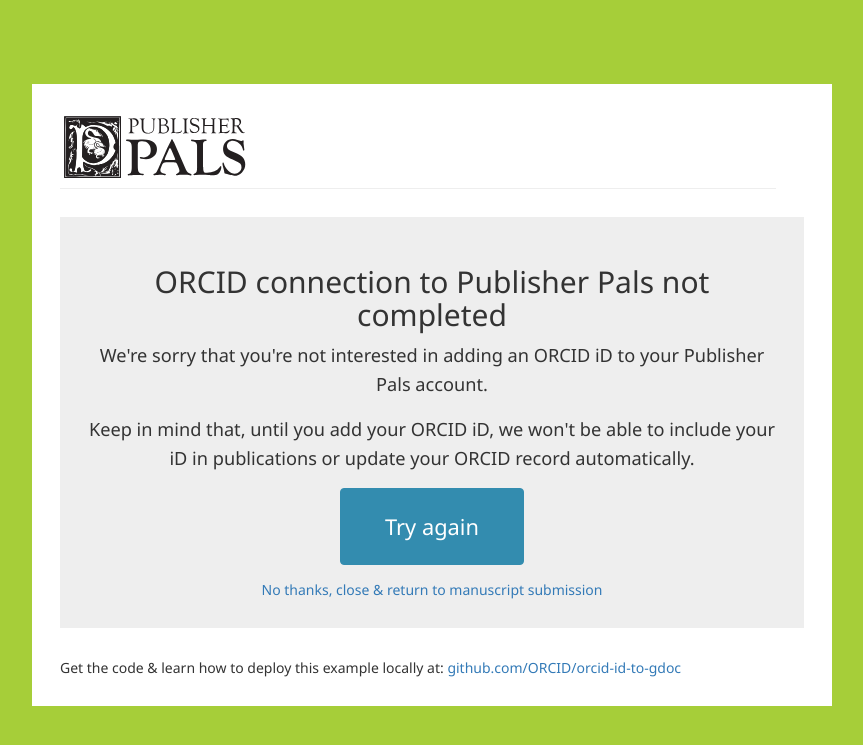
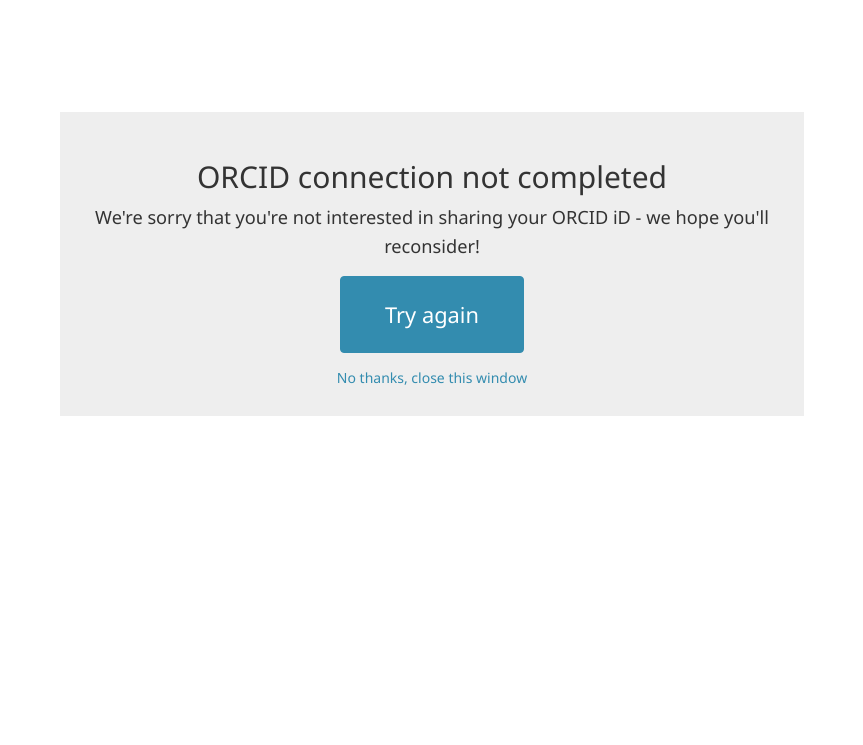
Before and after one commit to ORCID/share-my-id, a Node project: template views/pages/access_denied.ejs in a window 1280 px wide. Shown: the top 745 px of the page, without its empty margins (208-1071 px from the left). Run offline with Node 20 templates, Linux system fonts and the light colour scheme; the template is opened without the code that fills it, so the values that code supplies are empty; some libraries are stand-ins or nearby versions.

Commit message:
update success and error page text and styles

```diff
--- a/public/css/style.css
+++ b/public/css/style.css
@@ -3,8 +3,19 @@
   font-family: 'Noto Sans', sans-serif;
 }
 
+body.redirect{
+  background: #fff;
+}
+
 a {
   cursor: pointer;
+  text-decoration: none;
+  color: #338caf;
+}
+
+a:hover {
+  text-decoration: none;
+  color: #A6CE39;
 }
 /* Custom container */
 .container-narrow {
@@ -21,6 +32,7 @@
   text-align: center;
   padding: 2em 2em;
 }
+
 .jumbotron h1 {
   font-size: 3em;
   font-weight: bold;
--- a/views/components/footer.ejs
+++ b/views/components/footer.ejs
@@ -1,8 +1,4 @@
 
-		<div class="footer">
-	        Get the code & learn how to deploy this example locally at: <a https://github.com/ORCID/orcid-id-to-gdoc" target="_blank">github.com/ORCID/orcid-id-to-gdoc</a>
-	    </div>
-	</div>
 		<script src="//ajax.googleapis.com/ajax/libs/jquery/1.11.2/jquery.min.js"></script>
 		<script src="https://maxcdn.bootstrapcdn.com/bootstrap/3.3.7/js/bootstrap.min.js"></script>
 	</body>
--- a/views/components/header.ejs
+++ b/views/components/header.ejs
@@ -32,7 +32,6 @@
         };
         hasOrcid();
     </script>
-    </script>
     <script type=text/javascript>
       $(document).ready(function(){
         //open oauth screen in popup and prefill form
@@ -52,5 +51,3 @@
       });
     </script>
 	</head>
-  	<body>
-    <div class="container-narrow">
--- a/views/pages/access_denied.ejs
+++ b/views/pages/access_denied.ejs
@@ -1,14 +1,13 @@
 <%include ../components/header.ejs%>
-<%include ../components/masthead-nomenu.ejs%>
+<body class="redirect">
+    <div class="container-narrow">
         <div class="jumbotron">
-    <h2>ORCID connection to Publisher Pals not completed</h2>
+            <h2>ORCID connection not completed</h2>
             <p>
-    We're sorry that you're not interested in adding an ORCID iD to your Publisher Pals account.
-    </p>
-    <p>
-    Keep in mind that, until you add your ORCID iD, we won't be able to include your iD in publications or update your ORCID record automatically.
+            We're sorry that you're not interested in sharing your ORCID iD - we hope you'll reconsider!
             </p>
             <p><a class="btn btn-primary" href="<%= authorization_uri %>">Try again</a></p>
-    <a id="close">No thanks, close & return to manuscript submission</a>
+            <a id="close">No thanks, close this window</a>
+        </div>
     </div>
  <%include ../components/footer.ejs%>
--- a/views/pages/success.ejs
+++ b/views/pages/success.ejs
@@ -1,4 +1,6 @@
 <%include ../components/header.ejs%>
+<body class="redirect">
+    <div class="container-narrow">
          <div class="jumbotron">
               <h2>Thanks <%= body.name %>!</h2>
               <p>
@@ -7,4 +9,5 @@
               </p>
               <a class="btn btn-primary" id="close">Close</a>
         </div>
+    </div>
  <%include ../components/footer.ejs%>
```
Also changed, not shown: views/pages/error.ejs (+11 -4 lines), views/pages/index.ejs (+7 -1 lines). Lines whose indentation alone changed are shown as unchanged.
